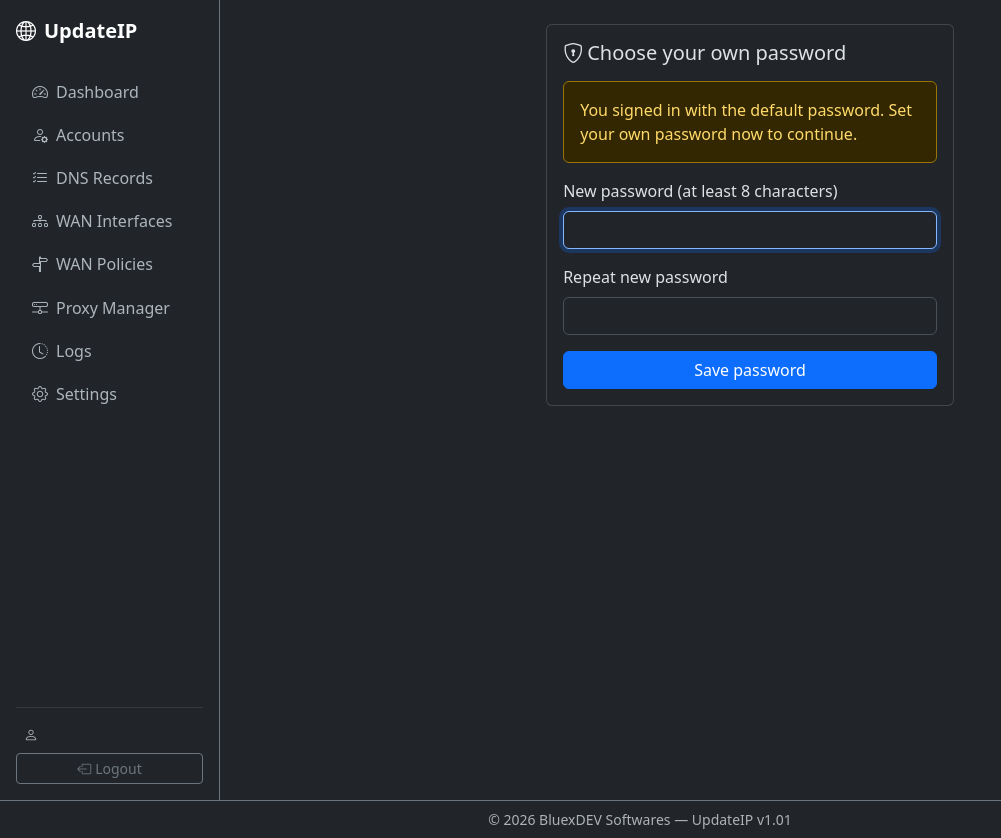
After one commit to JuhaFIN1/UpdateIP_Cloudflare, a Flask app: template templates/change_password.html in a window 1280 px wide. The commit adds this page. Shown: the whole page, without its empty margins (0-1001 px from the left). Run offline with Flask 3, Linux system fonts and the light colour scheme; the template is opened without the code that fills it, so the values that code supplies are empty.

Commit message:
UpdateIP 1.01: WAN Policies page, forced password change
- New read-only "WAN Policies" page: which traffic leaves/arrives through which WAN (UniFi policy-based routes and port forwards)
- Default login admin/admin must be changed at the first sign-in
- Installer no longer generates a random password

Co-Authored-By: Claude Sonnet 5.5 <noreply@anthropic.com>

```diff
--- a/app.py
+++ b/app.py
@@ -27,6 +27,7 @@ from cloudflare_api import (verify_token, list_zones, list_dns_records,
 from updater import check_and_update_ip
 from npm_api import get_npm_client, NpmClient
 from unifi_api import get_unifi_client, clear_cached_client, UnifiClient
+import unifi_policies
 
 from config import APP_VERSION
 import licensing as licence
@@ -96,8 +97,19 @@ def _licensed():
     return licence.is_valid(_licence_base())
 
 
+# The default admin/admin login must be changed before anything else can be used.
+_PASSWORD_OPEN = {'change_password', 'logout', 'static', 'login'}
+
+
+@app.before_request
+def password_gate():
+    if session.get('must_change') and request.endpoint not in _PASSWORD_OPEN:
+        return redirect(url_for('change_password'))
+    return None
+
+
 # Without a valid licence the whole app is locked except login and the licence page.
-_LICENCE_OPEN = {'login', 'logout', 'static', 'licence_page', 'licence_start', 'licence_poll', 'licence_unlink'}
+_LICENCE_OPEN = {'login', 'logout', 'static', 'change_password', 'licence_page', 'licence_start', 'licence_poll', 'licence_unlink'}
 
 
 @app.before_request
@@ -134,7 +146,8 @@ def ensure_admin():
     db = get_db()
     user = db.execute('SELECT id FROM users LIMIT 1').fetchone()
     if not user:
-        db.execute('INSERT INTO users (username, password_hash) VALUES (?, ?)',
+        # Default login admin/admin; the password must be changed at the first login
+        db.execute('INSERT INTO users (username, password_hash, must_change) VALUES (?, ?, 1)',
                    ('admin', hash_password('admin')))
         db.commit()
     db.close()
@@ -608,6 +621,30 @@ def register_auth_selaa_jobs():
 # Routes: Auth
 # ---------------------------------------------------------------------------
 
+@app.route('/change-password', methods=['GET', 'POST'])
+@login_required
+def change_password():
+    if request.method == 'POST':
+        new_pw = request.form.get('new_password', '')
+        confirm = request.form.get('confirm_password', '')
+        if len(new_pw) < 8:
+            flash('The password must be at least 8 characters.', 'danger')
+        elif new_pw.lower() == 'admin':
+            flash('Choose a password other than "admin".', 'danger')
+        elif new_pw != confirm:
+            flash('The passwords do not match.', 'danger')
+        else:
+            db = get_db()
+            db.execute('UPDATE users SET password_hash = ?, must_change = 0 WHERE id = ?',
+                       (hash_password(new_pw), session['user_id']))
+            db.commit()
+            db.close()
+            session['must_change'] = False
+            flash('Password changed.', 'success')
+            return redirect(url_for('dashboard'))
+    return render_template('change_password.html')
+
+
 # ─── Licence (free BluexDEV account + licence key; free for now, may become paid at any time) ───
 @app.route('/licence')
 @login_required
@@ -645,7 +682,8 @@ def login():
         if user and check_password(password, user['password_hash']):
             session['user_id'] = user['id']
             session['username'] = user['username']
-            return redirect(url_for('dashboard'))
+            session['must_change'] = bool(user['must_change'])
+            return redirect(url_for('change_password' if user['must_change'] else 'dashboard'))
         flash('Invalid username or password', 'danger')
     return render_template('login.html')
 
@@ -1848,6 +1886,19 @@ def api_status():
 # Routes: WAN Interfaces
 # ---------------------------------------------------------------------------
 
+@app.route('/policies')
+@login_required
+def policies():
+    """Read-only overview of UniFi routing policies per WAN (nothing is changed)."""
+    overview, error = None, None
+    client = get_unifi_client()
+    if not client or not client.is_connected():
+        error = 'UniFi is not connected.'
+    else:
+        overview, error = unifi_policies.get_overview(client)
+    return render_template('policies.html', overview=overview, error=error)
+
+
 @app.route('/wan')
 @login_required
 def wan_list():
--- a/config.py
+++ b/config.py
@@ -4,7 +4,7 @@
 import os
 import secrets
 
-APP_VERSION = '1.00'
+APP_VERSION = '1.01'
 
 BASE_DIR = os.path.abspath(os.path.dirname(__file__))
 
--- a/database.py
+++ b/database.py
@@ -140,6 +140,10 @@ def init_db():
     if not row:
         conn.execute('INSERT INTO settings (id, update_interval, unifi_interval, cloudflare_interval, npm_interval, current_ip, timezone) '
                      'VALUES (1, 300, 300, 3600, 3600, "", "UTC")')
+    # Migrate: users.must_change (default admin password must be changed at first login)
+    cols = [r[1] for r in conn.execute("PRAGMA table_info(users)").fetchall()]
+    if 'must_change' not in cols:
+        conn.execute("ALTER TABLE users ADD COLUMN must_change INTEGER NOT NULL DEFAULT 0")
     # Migrate: add sync interval columns to settings if missing
     cols = [r[1] for r in conn.execute("PRAGMA table_info(settings)").fetchall()]
     if 'unifi_interval' not in cols:
--- a/templates/base.html
+++ b/templates/base.html
@@ -102,6 +102,12 @@
                     </a>
                 </li>
                 <li class="nav-item">
+                    <a class="nav-link {% if request.endpoint == 'policies' %}active{% endif %}"
+                        href="{{ url_for('policies') }}">
+                        <i class="bi bi-signpost-split me-2"></i>WAN Policies
+                    </a>
+                </li>
+                <li class="nav-item">
                     <a class="nav-link {% if request.endpoint in ('npm_hosts', 'npm_host_add', 'npm_host_edit') %}active{% endif %}"
                         href="{{ url_for('npm_hosts') }}">
                         <i class="bi bi-hdd-network me-2"></i>Proxy Manager
--- /dev/null
+++ b/templates/change_password.html
@@ -0,0 +1,25 @@
+{% extends "base.html" %}
+{% block title %}Change password - UpdateIP{% endblock %}
+{% block content %}
+<div class="row justify-content-center">
+  <div class="col-md-6 col-lg-5">
+    <div class="card">
+      <div class="card-body">
+        <h5 class="card-title mb-3"><i class="bi bi-shield-lock me-1"></i>Choose your own password</h5>
+        <div class="alert alert-warning">You signed in with the default password. Set your own password now to continue.</div>
+        <form method="post">
+          <div class="mb-3">
+            <label class="form-label">New password (at least 8 characters)</label>
+            <input type="password" name="new_password" class="form-control" required minlength="8" autofocus autocomplete="new-password">
+          </div>
+          <div class="mb-3">
+            <label class="form-label">Repeat new password</label>
+            <input type="password" name="confirm_password" class="form-control" required minlength="8" autocomplete="new-password">
+          </div>
+          <button type="submit" class="btn btn-primary w-100">Save password</button>
+        </form>
+      </div>
+    </div>
+  </div>
+</div>
+{% endblock %}
--- /dev/null
+++ b/unifi_policies.py
@@ -0,0 +1,122 @@
+# UpdateIP - Copyright (c) 2026 BluexDEV Softwares. All rights reserved.
+# https://github.com/JuhaFIN1/UpdateIP_Cloudflare
+"""Read-only overview of UniFi routing policies per WAN, in plain language.
+
+Only GET requests are made. Nothing is created, changed or deleted here.
+  outgoing: Policy-Based Routes  (which devices/destinations leave through which WAN)
+  incoming: Port Forwarding      (which services arrive on which WAN)
+"""
+import logging
+
+logger = logging.getLogger(__name__)
+
+_ENDPOINTS = {
+    'wans': '/proxy/network/v2/api/site/{site}/wan/enriched-configuration',
+    'networks': '/proxy/network/api/s/{site}/rest/networkconf',
+    'routes': '/proxy/network/v2/api/site/{site}/trafficroutes',
+    'forwards': '/proxy/network/api/s/{site}/rest/portforward',
+    'clients': '/proxy/network/api/s/{site}/rest/user',
+}
+
+
+def _rows(payload):
+    """UniFi answers either a list or {'data': [...]}."""
+    if isinstance(payload, dict):
+        payload = payload.get('data', [])
+    return payload if isinstance(payload, list) else []
+
+
+def fetch_raw(client):
+    """Fetch the raw data with GET requests only. Returns (raw, error). A missing optional part gives []."""
+    raw = {}
+    for key, path in _ENDPOINTS.items():
+        try:
+            r = client._request('get', path.format(site=client.site))
+        except Exception as e:                      # network error: report, never raise into the page
+            logger.warning('UniFi policy fetch %s failed: %s', key, type(e).__name__)
+            r = None
+        if r is None or r.status_code != 200:
+            if key in ('wans', 'networks'):
+                return None, 'Could not read the WAN list from UniFi.'
+            raw[key] = []
+            continue
+        try:
+            raw[key] = _rows(r.json())
+        except ValueError:
+            raw[key] = []
+    return raw, None
+
+
+def _who(route, names):
+    out = []
+    for d in route.get('target_devices') or []:
+        mac = d.get('client_mac') or ''
+        out.append(names.get(mac.lower()) or mac or d.get('type', 'device'))
+    for n in route.get('target_networks') or []:
+        out.append(str(n))
+    return out or ['every device']
+
+
+def _what(route):
+    target = route.get('matching_target', 'INTERNET')
+    if target == 'DOMAIN':
+        items = [d.get('domain', d) if isinstance(d, dict) else d for d in route.get('domains') or []]
+        return 'these websites: ' + ', '.join(map(str, items)) if items else 'selected websites'
+    if target == 'IP':
+        items = list(route.get('ip_addresses') or []) + list(route.get('ip_ranges') or [])
+        items = [i.get('ip_or_subnet', i) if isinstance(i, dict) else i for i in items]
+        return 'these addresses: ' + ', '.join(map(str, items)) if items else 'selected addresses'
+    if target == 'REGION':
+        return 'these regions: ' + ', '.join(map(str, route.get('regions') or []))
+    return 'all internet traffic'
+
+
+def build_overview(raw):
+    """Turn the raw UniFi data into {'wans': [{name, outgoing:[...], incoming:[...]}]} for the page."""
+    names = {}
+    for c in raw.get('clients', []):
+        mac = (c.get('mac') or '').lower()
+        if mac:
+            names[mac] = c.get('name') or c.get('hostname') or mac
+
+    # WAN network id -> display name and the interface key that port forwards use ('wan', 'wan2', ...)
+    group_of = {n.get('_id'): (n.get('wan_networkgroup') or '').lower()
+                for n in raw.get('networks', []) if n.get('purpose') == 'wan'}
+    wans = []
+    for w in raw.get('wans', []):
+        conf = w.get('configuration') or {}
+        wid = conf.get('_id')
+        wans.append({'id': wid, 'name': conf.get('name') or 'WAN', 'key': group_of.get(wid, ''),
+                     'outgoing': [], 'incoming': []})
+    by_id = {w['id']: w for w in wans}
+    by_key = {w['key']: w for w in wans if w['key']}
+
+    for r in raw.get('routes', []):
+        w = by_id.get(r.get('network_id'))
+        if not w:
+            continue
+        w['outgoing'].append({
+            'title': r.get('description') or 'Route', 'enabled': bool(r.get('enabled')),
+            'who': _who(r, names), 'what': _what(r), 'kill_switch': bool(r.get('kill_switch_enabled')),
+        })
+
+    for f in raw.get('forwards', []):
+        w = by_key.get((f.get('pfwd_interface') or '').lower())
+        if not w:
+            continue
+        port = f.get('dst_port') or '?'
+        to_port = f.get('fwd_port') or port
+        w['incoming'].append({
+            'title': f.get('name') or 'Port forward', 'enabled': bool(f.get('enabled', True)),
+            'proto': (f.get('proto') or 'tcp_udp').replace('_', '/').upper(),
+            'port': port, 'to': '%s:%s' % (f.get('fwd') or '?', to_port),
+        })
+    return {'wans': wans}
+
+
+def get_overview(client):
+    """Return (overview, error)."""
+    raw, err = fetch_raw(client)
+    if err:
+        return None, err
+    return build_overview(raw), None
```
Also changed, not shown: templates/policies.html (added, +47 -0 lines), README.md, 1 other file.
